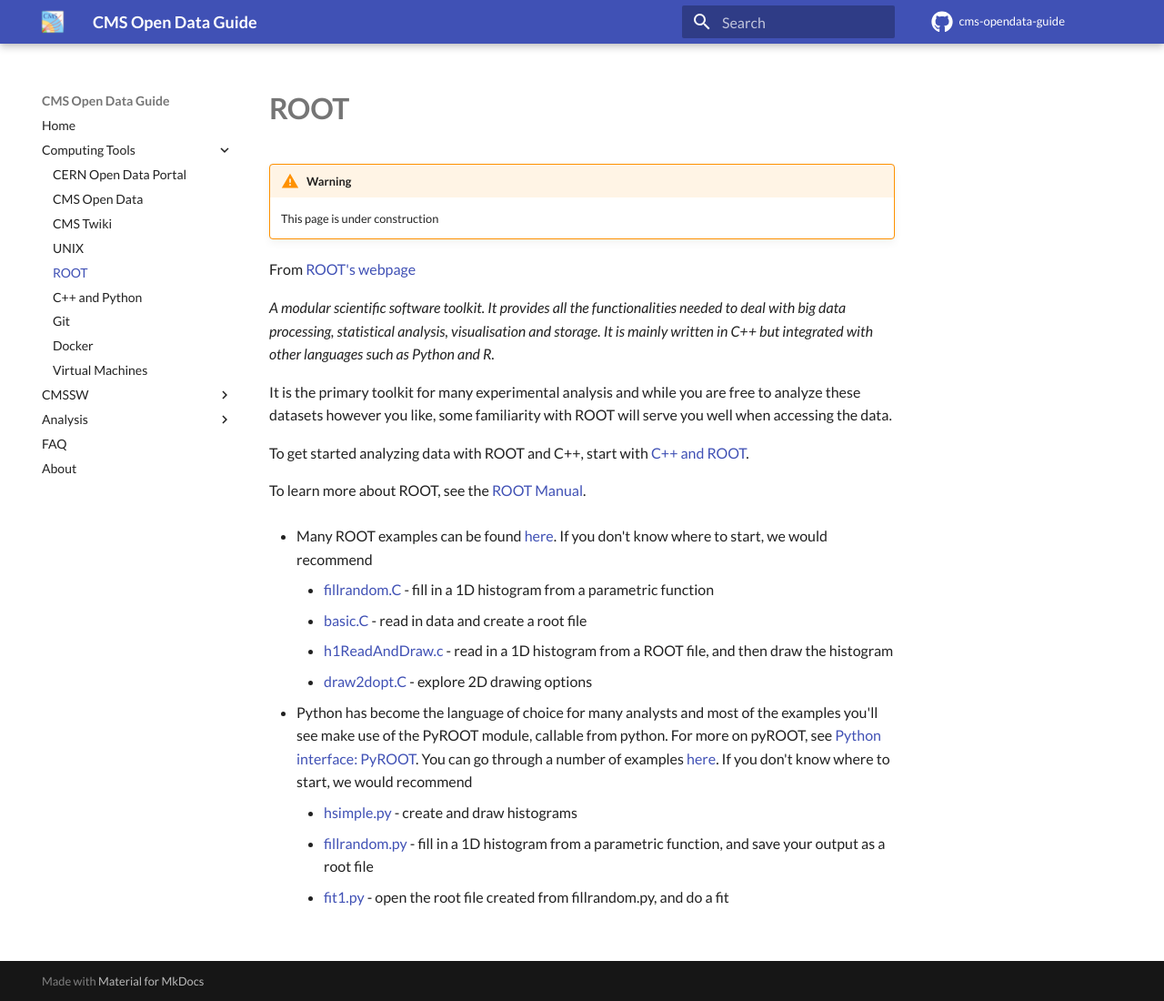
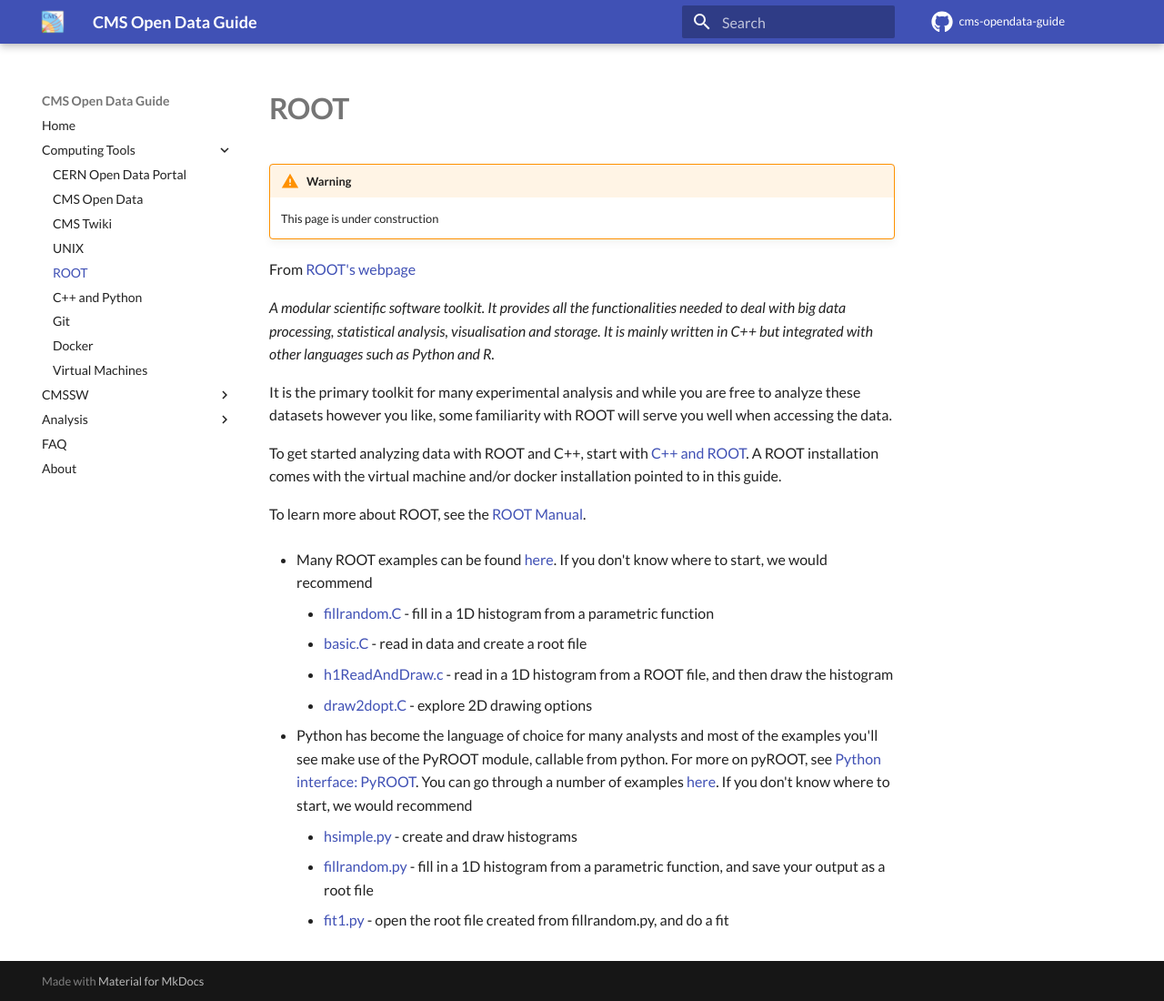
Before and after one commit to cernopendata/cms-opendata-guide, an MkDocs documentation site: the page built from docs/tools/root.md, in a window 1280 px wide and 1100 px high. Shown: the whole window at 91% size. Built offline with MkDocs 1.6.1 and Material for MkDocs 9.7.7, drawn with Linux system fonts in a browser that asks for light colours; comment, search, counter and statistics services are not loaded.

Commit message:
Update root.md
add note that root included in docker/VM

```diff
--- a/docs/tools/root.md
+++ b/docs/tools/root.md
@@ -14,7 +14,7 @@
 free to analyze these datasets however you like, some familiarity with
 ROOT will serve you well when accessing the data.
 
-To get started analyzing data with ROOT and C++, start with [C++ and ROOT](https://cms-opendata-workshop.github.io/workshop2021-lesson-preexercise-cpp-and-root/).
+To get started analyzing data with ROOT and C++, start with [C++ and ROOT](https://cms-opendata-workshop.github.io/workshop2021-lesson-preexercise-cpp-and-root/). A ROOT installation comes with the virtual machine and/or docker installation pointed to in this guide.
 
 To learn more about ROOT, see the [ROOT Manual](https://root.cern/manual/basics/).
 
```
